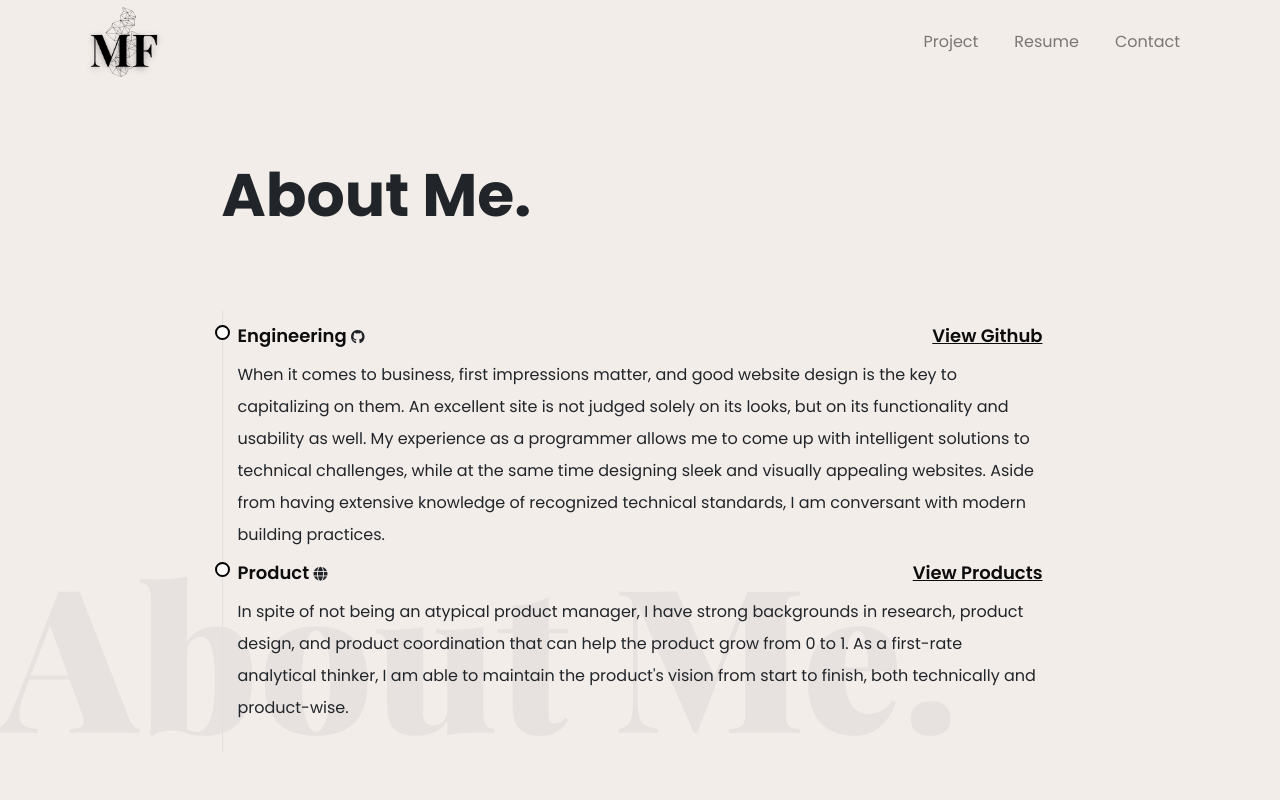
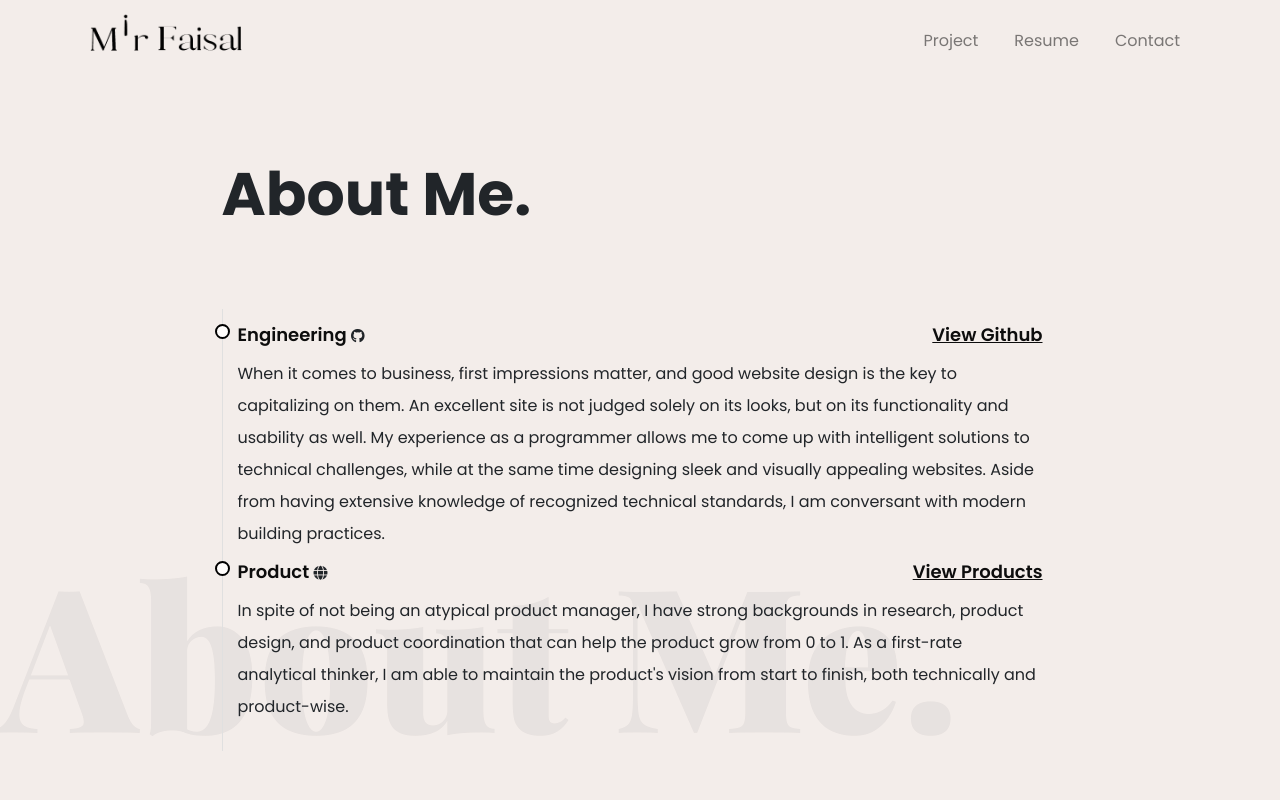
Before and after one commit to MirFaisal/mir-faisal-portfolio, a plain HTML site: page about.html in a window 1280 px wide. Shown: the top 800 px of the page. Drawn offline with nearby package versions, Linux system fonts and the light colour scheme.

Commit message:
Chsnge logo

```diff
--- a/about.html
+++ b/about.html
@@ -36,10 +36,10 @@
     <nav class="navbar navbar-expand-lg p-0">
       <div class="container">
         <a
-          class="navbar-brand p-0 w-25 d-flex justify-content-start"
+          class="navbar-brand p-0 w-50 d-flex justify-content-start"
           href="./index.html"
         >
-          <img src="./images/logo/Logo.png" alt="" />
+          <img class="py-2" src="./images/logo/Logo.gif" alt="" />
         </a>
 
         <div class="skip d-flex d-lg-none d-md-none">
```
Also changed, not shown: contact.html (+2 -2 lines), index.html (+2 -2 lines), project.html (+2 -2 lines), resume.html (+2 -2 lines), images/logo/Logo-b.png (renamed from images/logo/Logo.png), images/logo/Logo.gif (added).
